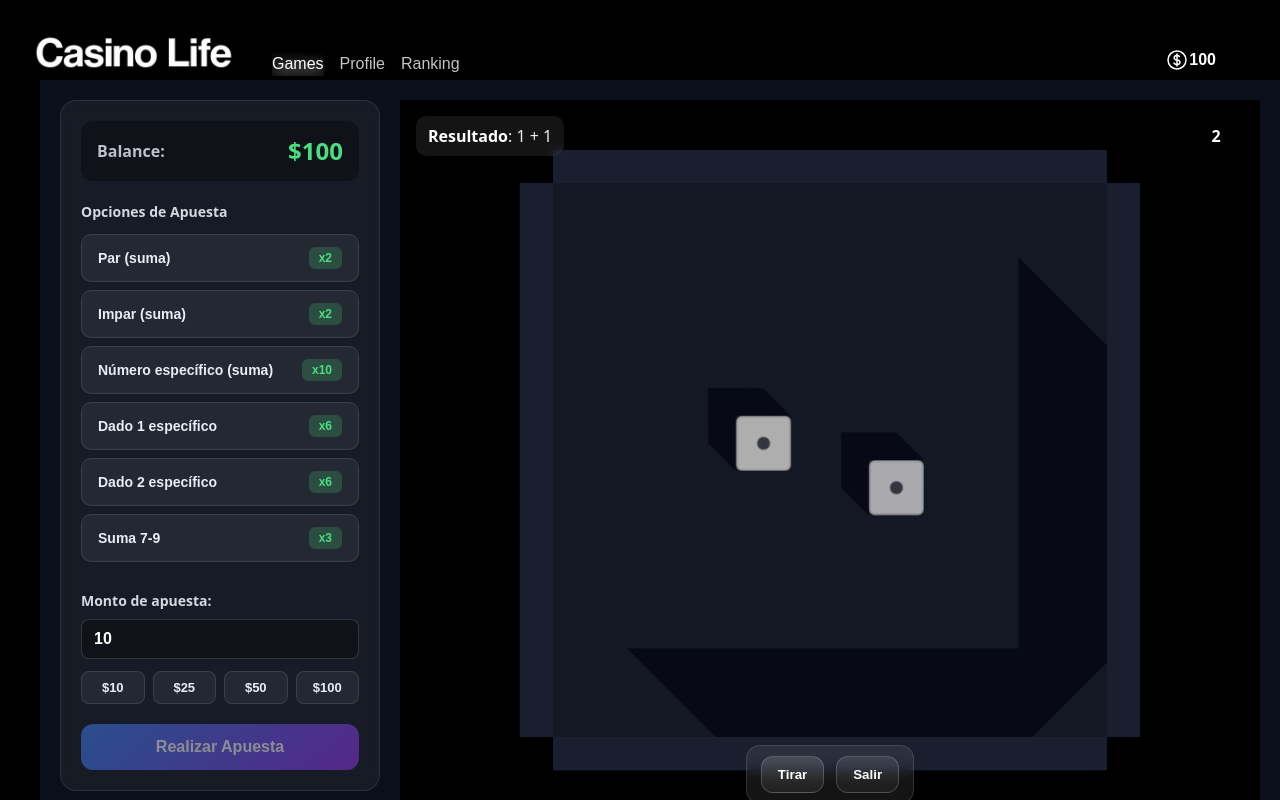
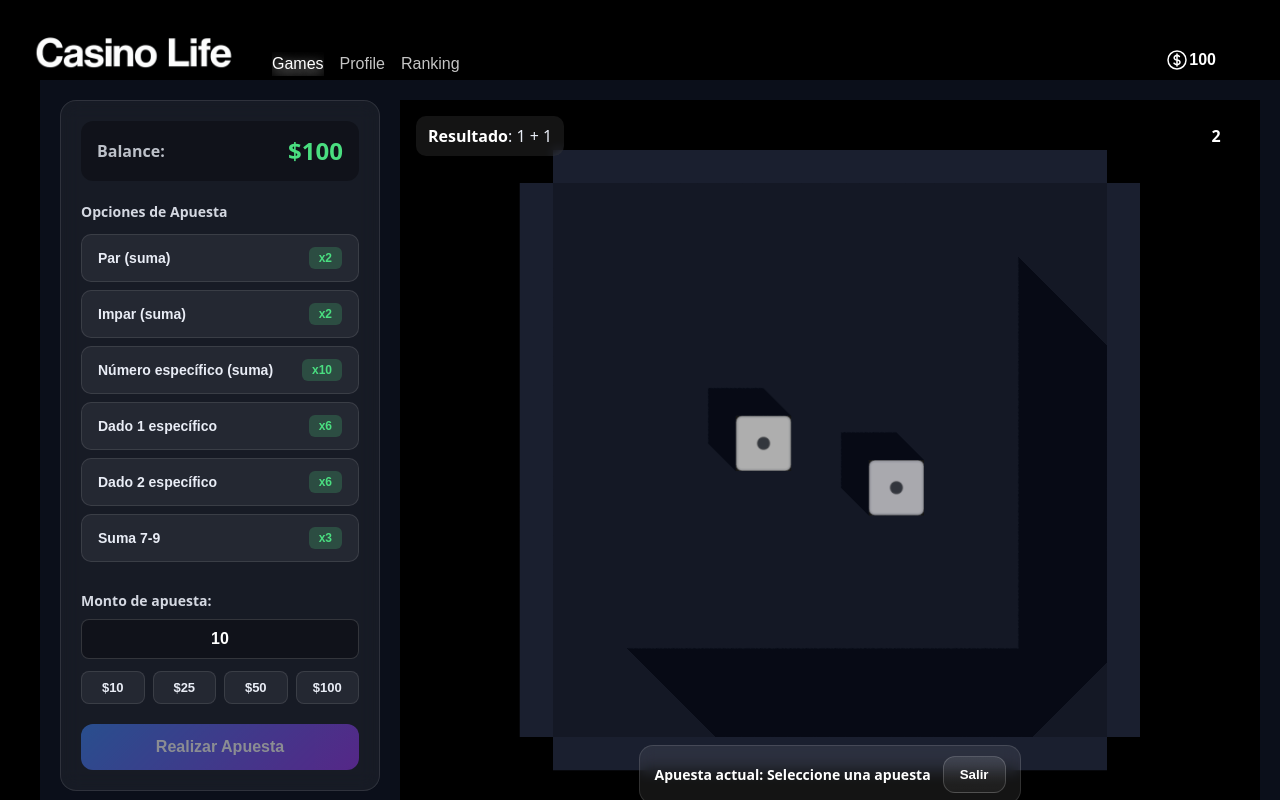
Before and after one commit to rodrigolopez-c/casino-life-frontend, a React (Vite) app in the folder casino-life-frontend/: page /board/dices in a window 1280 px wide. Both pictures are taken after a click on the button "Comenzar". Built offline with nearby package versions, Linux system fonts and the light colour scheme.

Commit message:
Fixed bugs and added documentation

```diff
--- a/casino-life-frontend/src/app/components/Games/dices/BettingPanel.tsx
+++ b/casino-life-frontend/src/app/components/Games/dices/BettingPanel.tsx
@@ -13,12 +13,13 @@ interface BettingPanelProps {
     balance: number;
     onPlaceBet: (betType: string, amount: number, value?: number, target?: string) => void;
     disabled: boolean;
+    isRolling: boolean;
 }
 
-const BettingPanel: React.FC<BettingPanelProps> = ({ balance, onPlaceBet, disabled }) => {
+const BettingPanel: React.FC<BettingPanelProps> = ({ balance, onPlaceBet, disabled, isRolling }) => {
     const [selectedBet, setSelectedBet] = useState<BetOption | null>(null);
     const [betAmount, setBetAmount] = useState<number>(10);
-    const [specificValue, setSpecificValue] = useState<number>(7);
+    const [specificValue, setSpecificValue] = useState<number>(0);
 
     const betOptions: BetOption[] = [
         { type: 'even', label: 'Par (suma)', multiplier: 2 },
@@ -32,8 +33,13 @@ const BettingPanel: React.FC<BettingPanelProps> = ({ balance, onPlaceBet, disabl
     const handlePlaceBet = () => {
         if (!selectedBet || betAmount <= 0 || betAmount > balance) return;
 
-        const value = selectedBet.requiresValue ? specificValue : undefined;
-        onPlaceBet(selectedBet.type, betAmount, value, selectedBet.target);
+        let value = specificValue;
+        if (selectedBet.requiresValue && specificValue === 0) {
+            value = selectedBet.target ? 1 : 7;
+            setSpecificValue(value);
+        }
+
+        onPlaceBet(selectedBet.type, betAmount, selectedBet.requiresValue ? value : undefined, selectedBet.target);
     };
 
     return (
@@ -62,12 +68,33 @@ const BettingPanel: React.FC<BettingPanelProps> = ({ balance, onPlaceBet, disabl
         <div className="specific-value">
             <label>Número:</label>
             <input
-                type="number"
-                min={selectedBet.target ? 1 : 2}
-                max={selectedBet.target ? 6 : 12}
-                value={specificValue}
-                onChange={(e) => setSpecificValue(Number(e.target.value))}
+            type="text"
+            value={specificValue === 0 ? '' : specificValue}
+            onChange={(e) => {
+                const value = e.target.value;
+                const min = selectedBet.target ? 1 : 2;
+                const max = selectedBet.target ? 6 : 12;
+
+                if (value === '') {
+                setSpecificValue(0);
+                return;
+                }
+
+                if (/^\d+$/.test(value)) {
+                const num = Number(value);
+                if (num >= min && num <= max) {
+                    setSpecificValue(num);
+                }
+                }
+            }}
+            onBlur={(e) => {
+                if (e.target.value === '' || Number(e.target.value) === 0) {
+                setSpecificValue(selectedBet.target ? 1 : 7);
+                }
+            }}
+            placeholder={`${selectedBet.target ? '1-6' : '2-12'}`}
             disabled={disabled}
+            style={{ textAlign: 'center' }}
             />
         </div>
         )}
@@ -75,12 +102,31 @@ const BettingPanel: React.FC<BettingPanelProps> = ({ balance, onPlaceBet, disabl
         <div className="bet-amount">
             <label>Monto de apuesta:</label>
             <input
-            type="number"
-            min={1}
-            max={balance}
-            value={betAmount}
-            onChange={(e) => setBetAmount(Number(e.target.value))}
+                type="text"
+                value={betAmount === 0 ? '' : betAmount}
+                onChange={(e) => {
+                    const value = e.target.value;
+
+                    if (value === '') {
+                    setBetAmount(0);
+                    return;
+                    }
+
+                    if (/^\d+$/.test(value)) {
+                    const num = Number(value);
+                    if (num <= balance) {
+                        setBetAmount(num);
+                    }
+                    }
+                }}
+                onBlur={(e) => {
+                    if (e.target.value === '' || Number(e.target.value) === 0) {
+                    setBetAmount(10);
+                    }
+                }}
+                placeholder="Monto"
                 disabled={disabled}
+                style={{ textAlign: 'center' }}
                 />
             <div className="quick-amounts">
             {[10, 25, 50, 100].map((amount) => (
@@ -99,9 +145,15 @@ const BettingPanel: React.FC<BettingPanelProps> = ({ balance, onPlaceBet, disabl
         <button
             className="place-bet-btn"
             onClick={handlePlaceBet}
-            disabled={disabled || !selectedBet || betAmount > balance}
+            disabled={
+                disabled ||
+                !selectedBet ||
+                betAmount === 0 ||
+                betAmount > balance ||
+                (selectedBet?.requiresValue && specificValue === 0)
+            }
             >
-            {disabled ? 'Tirando...' : 'Realizar Apuesta'}
+            {isRolling ? 'Tirando...' : 'Realizar Apuesta'}
         </button>
         </div>
     );
--- a/casino-life-frontend/src/app/components/Games/dices/DicesCanvas.tsx
+++ b/casino-life-frontend/src/app/components/Games/dices/DicesCanvas.tsx
@@ -101,10 +101,12 @@ interface DiceCanvasProps {
   rollTriggerRef: React.MutableRefObject<(() => void) | null>;
   resultsRef: React.MutableRefObject<{ die1: number | null; die2: number | null }>;
   onDiceSettled: (die1: number, die2: number) => void;
-  hasBet: boolean;
+  canBet: boolean;
+  onGameStart: () => void;
+  currentBetMessage: string;
 }
 
-const DiceCanvas: React.FC<DiceCanvasProps> = ({ rollTriggerRef, resultsRef, onDiceSettled, hasBet }) => {
+const DiceCanvas: React.FC<DiceCanvasProps> = ({ rollTriggerRef, resultsRef, onDiceSettled, canBet, onGameStart, currentBetMessage }) => {
   const mountRef = useRef<HTMLDivElement>(null)
   const [phase, setPhase] = useState<'intro'|'table'>('intro')
   const [resultA, setResultA] = useState<number | null>(null)
@@ -144,7 +146,7 @@ const DiceCanvas: React.FC<DiceCanvasProps> = ({ rollTriggerRef, resultsRef, onD
       cam.lookAt(0, 0, 0)
       return cam
     }
-    let camera = makeOrtho()
+    const camera = makeOrtho()
 
     const renderer = new THREE.WebGLRenderer({ antialias: true })
     renderer.setSize(mount.clientWidth, mount.clientHeight)
@@ -353,27 +355,33 @@ const DiceCanvas: React.FC<DiceCanvasProps> = ({ rollTriggerRef, resultsRef, onD
     const fixedTimeStep = 1/120
     const maxSubSteps = 3
     let last = performance.now()
+    let animationId: number;
 
     function animate(now = performance.now()) {
-      requestAnimationFrame(animate)
-      const dt = Math.min(0.05, (now - last) / 1000)
-      last = now
-      world.step(fixedTimeStep, dt, maxSubSteps)
+      animationId = requestAnimationFrame(animate);
+      const dt = Math.min(0.05, (now - last) / 1000);
+      last = now;
+      world.step(fixedTimeStep, dt, maxSubSteps);
 
       ;[dieA, dieB].forEach(({ mesh, body }) => {
-        mesh.position.set(body.position.x, body.position.y, body.position.z)
-        mesh.quaternion.set(body.quaternion.x, body.quaternion.y, body.quaternion.z, body.quaternion.w)
-      })
+        mesh.position.set(body.position.x, body.position.y, body.position.z);
+        mesh.quaternion.set(body.quaternion.x, body.quaternion.y, body.quaternion.z, body.quaternion.w);
+      });
 
-      checkSettled()
-      renderer.render(scene, camera)
+      checkSettled();
+      renderer.render(scene, camera);
     }
-    animate()
+    animate();
 
     // responsive
     const onResize = () => {
-      renderer.setSize(mount.clientWidth, mount.clientHeight)
-      camera = makeOrtho()
+      renderer.setSize(mount.clientWidth, mount.clientHeight);
+      const newCamera = makeOrtho();
+      camera.left = newCamera.left;
+      camera.right = newCamera.right;
+      camera.top = newCamera.top;
+      camera.bottom = newCamera.bottom;
+      camera.updateProjectionMatrix();
     }
     const ro = new ResizeObserver(onResize)
     ro.observe(mount)
@@ -406,7 +414,10 @@ const DiceCanvas: React.FC<DiceCanvasProps> = ({ rollTriggerRef, resultsRef, onD
               Dos dados 3D con física realista. Vista cenital, arena cerrada y resultados legibles.
             </div>
             <button
-              onClick={() => setPhase('table')}
+              onClick={() => {
+                setPhase('table');
+                onGameStart();
+              }}
               style={{
                 padding: '12px 18px', borderRadius: 12, border: '1px solid rgba(255,255,255,0.15)',
                 background: 'linear-gradient(180deg, rgba(255,255,255,0.12), rgba(255,255,255,0.06))',
@@ -445,7 +456,7 @@ const DiceCanvas: React.FC<DiceCanvasProps> = ({ rollTriggerRef, resultsRef, onD
             </div>
           </div>
 
-          {/* Barra inferior: botones */}
+          {/* Barra inferior: mensaje de apuesta actual */}
           <div style={{
             position: 'absolute', bottom: 16, left: 0, right: 0, display: 'flex',
             justifyContent: 'center'
@@ -453,16 +464,17 @@ const DiceCanvas: React.FC<DiceCanvasProps> = ({ rollTriggerRef, resultsRef, onD
             <div style={{
               display: 'flex', gap: 12, padding: '10px 14px', borderRadius: 14,
               background: 'rgba(255,255,255,.08)', backdropFilter: 'blur(8px)',
-              border: '1px solid rgba(255,255,255,0.12)'
+              border: '1px solid rgba(255,255,255,0.12)',
+              alignItems: 'center'
             }}>
-              <button onClick={roll} title="Tirar" disabled={!hasBet}
-                style={{
-                  padding: '10px 16px', borderRadius: 12, border: '1px solid rgba(255,255,255,0.18)',
-                  background: 'linear-gradient(180deg, rgba(255,255,255,0.14), rgba(255,255,255,0.06))',
-                  color: '#fff', fontWeight: 700, cursor: 'pointer'
-                }}>
-                Tirar
-              </button>
+              <div style={{
+                color: '#fff',
+                fontFamily: 'ui-sans-serif, system-ui, -apple-system, Segoe UI, Roboto, Helvetica, Arial',
+                fontSize: '14px',
+                fontWeight: 600
+              }}>
+                Apuesta actual: {currentBetMessage}
+              </div>
               <button onClick={() => { setPhase('intro'); setResultA(null); setResultB(null); }}
                 style={{
                   padding: '10px 16px', borderRadius: 12, border: '1px solid rgba(255,255,255,0.18)',
@@ -473,6 +485,7 @@ const DiceCanvas: React.FC<DiceCanvasProps> = ({ rollTriggerRef, resultsRef, onD
               </button>
             </div>
           </div>
+
         </>
       )}
     </div>
--- a/casino-life-frontend/src/app/components/Games/dices/DicesGame.tsx
+++ b/casino-life-frontend/src/app/components/Games/dices/DicesGame.tsx
@@ -7,19 +7,23 @@ import { useBalance } from '../../../contexts/BalanceContext';
 
 export default function DicesGame() {
   const { balance, setBalance } = useBalance();
+  const [gameStarted, setGameStarted] = useState(false);
   const [currentBet, setCurrentBet] = useState<Bet | null>(null);
+  const currentBetRef = useRef<Bet | null>(null);
   const [isRolling, setIsRolling] = useState(false);
   const [showResultModal, setShowResultModal] = useState(false);
   const [lastWin, setLastWin] = useState(false);
   const [lastResult, setLastResult] = useState<DiceResult | null>(null);
   const [winAmount, setWinAmount] = useState(0);
-
   const rollTriggerRef = useRef<(() => void) | null>(null);
   const resultsRef = useRef<{ die1: number | null; die2: number | null }>({ die1: null, die2: null });
 
+  // Cuando el usuario hace clic en "Realizar Apuesta"
   const handlePlaceBet = (betType: string, amount: number, value?: number, target?: string) => {
-  if (amount > balance) return;
+    // Verifica que tenga suficiente balance y que no haya un tiro en curso
+    if (amount > balance || isRolling) return;
 
+    // Crea el objeto de apuesta con todos los datos
     const bet: Bet = {
       type: betType as any,
       amount,
@@ -27,101 +31,157 @@ export default function DicesGame() {
       target: target as any,
     };
 
+    // Guarda la apuesta en el estado y en la referencia
     setCurrentBet(bet);
+    currentBetRef.current = bet;
     setIsRolling(true);
 
+    setTimeout(() => {
       if (rollTriggerRef.current) {
         rollTriggerRef.current();
       }
+    }, 50);
   };
 
+  // Los dados terminan de rodar y se obtienen los resultados
   const handleDiceSettled = (die1: number, die2: number) => {
-    if (!currentBet) return;
+    // Obtiene la apuesta desde la referencia
+    const bet = currentBetRef.current;
 
+    // Si no hay apuesta, libera el estado de "rodando" y sale
+    if (!bet) {
+      setIsRolling(false);
+      return;
+    }
+
+    // Crea el objeto de resultado con los valores de ambos dados y su suma
     const result: DiceResult = { die1, die2, sum: die1 + die2 };
     setLastResult(result);
 
-    const won = evaluateBet(currentBet, result);
-    const multiplier = getBetMultiplier(currentBet.type);
+    // Verifica si la apuesta fue ganadora
+    const won = evaluateBet(bet, result);
 
+    // Obtiene el multiplicador según el tipo de apuesta
+    const multiplier = getBetMultiplier(bet.type);
+
+    // Calcula las ganancias o pérdidas
     if (won) {
-
-      const totalWinnings = currentBet.amount * multiplier;
+      // Si gana: calcula el premio total (apuesta × multiplicador)
+      const totalWinnings = bet.amount * multiplier;
       setWinAmount(totalWinnings);
-
-      setBalance(prev => prev - currentBet.amount + totalWinnings);
+      // Resta la apuesta original y suma el premio
+      setBalance(prev => prev - bet.amount + totalWinnings);
     } else {
-      setWinAmount(currentBet.amount);
-      setBalance(prev => prev - currentBet.amount);
+      // Si pierde: solo muestra la cantidad perdida
+      setWinAmount(bet.amount);
+      // Resta la apuesta del balance
+      setBalance(prev => prev - bet.amount);
     }
 
+    // Guarda si ganó o perdió y muestra el modal
     setLastWin(won);
     setShowResultModal(true);
     setIsRolling(false);
   };
 
+  // Verifica si una apuesta es ganadora según el resultado de los dados
   const evaluateBet = (bet: Bet, result: DiceResult): boolean => {
     switch (bet.type) {
-      case 'even':
+      case 'even':// Gana si la suma es par
         return result.sum % 2 === 0;
-      case 'odd':
+      case 'odd':// Gana si la suma es impar
         return result.sum % 2 !== 0;
-      case 'specific-sum':
+      case 'specific-sum':// Gana si la suma coincide con el número apostado
         return result.sum === bet.value;
-      case 'specific-die':
+      case 'specific-die':// Gana si el dado específico muestra el número apostado
         if (bet.target === 'die1') return result.die1 === bet.value;
         if (bet.target === 'die2') return result.die2 === bet.value;
         return false;
-      case 'range':
+      case 'range':// Gana si la suma está entre 7 y 9
         return result.sum >= 7 && result.sum <= 9;
       default:
         return false;
     }
   };
 
+  // Devuelve el multiplicador de ganancias según el tipo de apuesta
   const getBetMultiplier = (betType: string): number => {
     switch (betType) {
       case 'even':
       case 'odd':
-        return 2;
+        return 2; // Par o Impar paga x2
       case 'range':
-        return 3;
+        return 3; // Suma 7-9 paga x3
       case 'specific-die':
-        return 6;
+        return 6; // Dado específico paga x6
       case 'specific-sum':
-        return 10;
+        return 10; // Suma específica paga x10
       default:
         return 1;
     }
   };
 
+  // Genera el mensaje que se muestra en pantalla con la apuesta actual
+  const getBetMessage = (): string => {
+    if (!currentBet) return "Seleccione una apuesta";
+
+    let betName = "";
+    switch (currentBet.type) {
+      case 'even':
+        betName = "Par (suma)";
+        break;
+      case 'odd':
+        betName = "Impar (suma)";
+        break;
+      case 'specific-sum':
+        betName = `Número específico (suma ${currentBet.value})`;
+        break;
+      case 'specific-die':
+        betName = `Dado ${currentBet.target === 'die1' ? '1' : '2'} específico (${currentBet.value})`;
+        break;
+      case 'range':
+        betName = "Suma 7-9";
+        break;
+      default:
+        betName = "Desconocida";
+    }
+
+    return `${betName} - $${currentBet.amount}`;
+  };
+
+  // Se ejecuta cuando se cierra el modal de resultados
   const handleCloseModal = () => {
     setShowResultModal(false);
     setCurrentBet(null);
+    currentBetRef.current = null;
+    setIsRolling(false);
   };
 
   return (
     <div style={{ display: 'flex', gap: '20px', height: 'calc(100vh - 40px)', width: '100%', background: '#0b0f1a', padding: '20px', overflow: 'hidden'}}>
-      {/* Panel de apuestas a la izquierda */}
+      {/* Panel izquierdo: opciones de apuestas */}
       <div style={{ flexShrink: 0 }}>
         <BettingPanel
           balance={balance}
           onPlaceBet={handlePlaceBet}
-          disabled={isRolling}
+          disabled={isRolling || !gameStarted}
+          isRolling={isRolling}
         />
       </div>
 
-      {/* Canvas en el centro */}
+      {/* Centro: canvas 3D con los dados */}
       <div style={{ flex: 1, minWidth: 0 }}>
         <DiceCanvas
           rollTriggerRef={rollTriggerRef}
           resultsRef={resultsRef}
           onDiceSettled={handleDiceSettled}
-          hasBet={!!currentBet}
+          canBet={gameStarted}
+          onGameStart={() => setGameStarted(true)}
+          currentBetMessage={getBetMessage()}
         />
       </div>
 
-      {/* Modal de resultados */}
+      {/* Modal que muestra el resultado (ganaste/perdiste) */}
       {showResultModal && lastResult && (
         <ResultModal
           won={lastWin}
```
Lines whose indentation alone changed are shown as unchanged.
